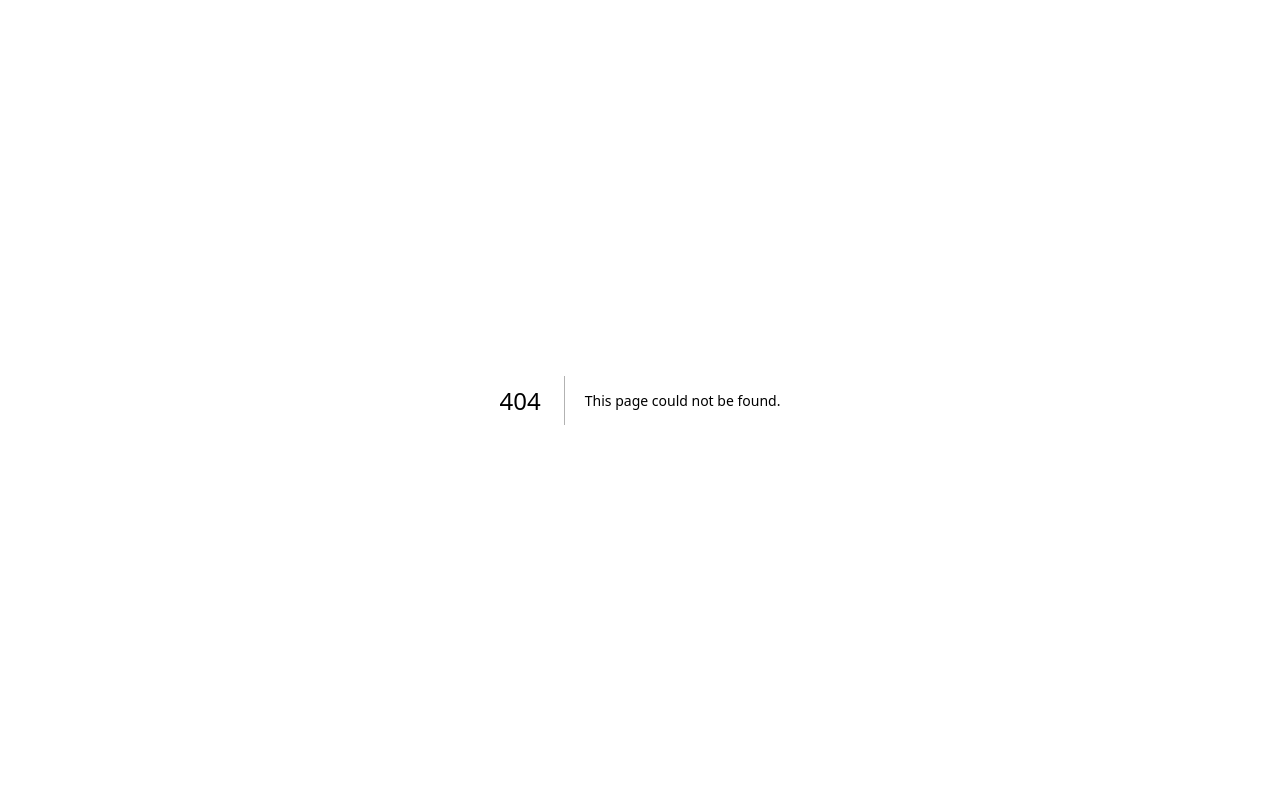
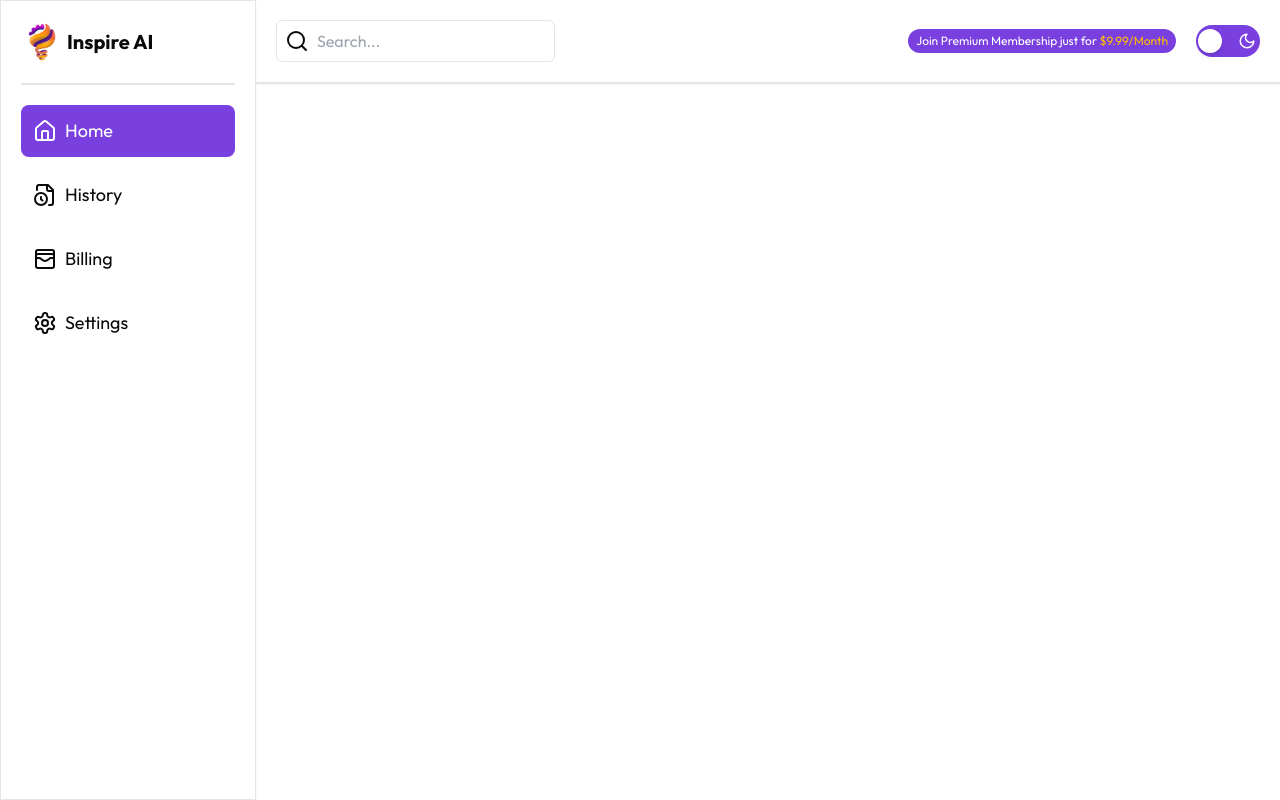
Before and after one commit to TechBot505/CS-416-Inspire-AI, a Next.js app: page /dashboard in a window 1280 px wide. Before the commit this address had no page. Built offline with nearby package versions, Linux system fonts and the light colour scheme.

Commit message:
Added Header and Side Navbar

```diff
--- /dev/null
+++ b/app/dashboard/_components/Header.tsx
@@ -0,0 +1,41 @@
+import ThemeToggle from "@/components/custom/ThemeToggle";
+import { UserButton } from "@clerk/nextjs";
+import { Menu, Search } from "lucide-react";
+import React from "react";
+
+interface PROPS {
+  setShowSidebar: (value: boolean) => void;
+}
+
+function Header({ setShowSidebar }: PROPS) {
+  return (
+    <div className="p-5 shadow-sm border-b-2 flex flex-row gap-3 dark:bg-darkSecondary bg-white justify-between items-center">
+      <div className="lg:hidden">
+        <Menu
+          size={32}
+          onClick={() => {
+            setShowSidebar(true);
+          }}
+        />
+      </div>
+      <div className="sm:flex sm:flex-row hidden dark:bg-gray-700 gap-2 items-center p-2 border rounded-md max-w-lg">
+        <Search size={24} />
+        <input
+          type="text"
+          placeholder="Search..."
+          className="dark:text-white dark:bg-gray-700 border-none outline-none"
+        />
+      </div>
+      <div className="flex gap-5 items-center">
+        <h2 className="bg-primary p-1 hidden lg:block rounded-full text-xs text-white px-2">
+          Join Premium Membership just for{" "}
+          <span className="text-secondary">$9.99/Month</span>
+        </h2>
+        <ThemeToggle />
+        <UserButton />
+      </div>
+    </div>
+  );
+}
+
+export default Header;
--- /dev/null
+++ b/app/dashboard/_components/SideNav.tsx
@@ -0,0 +1,82 @@
+"use client";
+
+import { FileClock, Home, Settings, WalletCards, X } from "lucide-react";
+import Image from "next/image";
+import { usePathname } from "next/navigation";
+import React from "react";
+import Link from "next/link";
+
+interface MENU {
+  title: string;
+  icon: any;
+  path: string;
+}
+
+interface PROPS {
+  showSidebar: boolean;
+  setShowSidebar: (value: any) => void;
+}
+
+function SideNav({ showSidebar, setShowSidebar }: PROPS) {
+  const path = usePathname();
+
+  const MenuList: MENU[] = [
+    {
+      title: "Home",
+      icon: Home,
+      path: "/dashboard",
+    },
+    {
+      title: "History",
+      icon: FileClock,
+      path: "/dashboard/history",
+    },
+    {
+      title: "Billing",
+      icon: WalletCards,
+      path: "/dashboard/billing",
+    },
+    {
+      title: "Settings",
+      icon: Settings,
+      path: "/dashboard/settings",
+    },
+  ];
+
+  return (
+    <div
+      className={`${
+        showSidebar ? "ml-0" : "ml-[-340px]"
+      } lg:ml-0 w-72 lg:w-64 transition-[margin-left] ease-in-out duration-500 h-screen fixed dark:bg-darkSecondary p-5 shadow-sm border bg-white z-10`}
+    >
+      <div className="flex flex-row justify-between items-center">
+        <div className="flex justify-center gap-1 items-center">
+          <Image width={42} height={42} alt="logo" src={"/logo.png"} />
+          <span className="font-bold text-xl">Inspire AI</span>
+        </div>
+        <X
+          size={24}
+          className="lg:hidden cursor-pointer hover:text-gray-700"
+          onClick={() => setShowSidebar(false)}
+        />
+      </div>
+      <hr className="my-5 border" />
+      <div className="mt-3">
+        {MenuList.map((menu, index) => (
+          <Link key={index} href={menu.path} onClick={() => setShowSidebar(false)}>
+            <div
+              className={`flex items-center mb-3 p-3 gap-2 cursor-pointer hover:bg-primary hover:text-white rounded-lg ${
+                path === menu.path && "bg-primary text-white"
+              }`}
+            >
+              <menu.icon size={24} />
+              <span className="text-lg">{menu.title}</span>
+            </div>
+          </Link>
+        ))}
+      </div>
+    </div>
+  );
+}
+
+export default SideNav;
--- /dev/null
+++ b/app/dashboard/layout.tsx
@@ -0,0 +1,26 @@
+"use client";
+import React, { useState } from "react";
+import SideNav from "./_components/SideNav";
+import Header from "./_components/Header";
+
+function DashboardLayout({
+  children,
+}: Readonly<{
+  children: React.ReactNode;
+}>) {
+  const [showSideBar, setShowSideBar] = useState<boolean>(false);
+
+  return (
+    <div className="h-full dark:bg-darkPrimary bg-slate-100">
+      <div>
+        <SideNav showSidebar={showSideBar} setShowSidebar={setShowSideBar} />
+      </div>
+      <div className="lg:ml-64">
+        <Header setShowSidebar={setShowSideBar} />
+        {children}
+      </div>
+    </div>
+  );
+}
+
+export default DashboardLayout;
--- /dev/null
+++ b/app/dashboard/page.tsx
@@ -0,0 +1,10 @@
+"use client";
+
+function Dashboard() {
+  return (
+    <div className="h-full bg-slate-100">
+    </div>
+  );
+}
+
+export default Dashboard;
```
